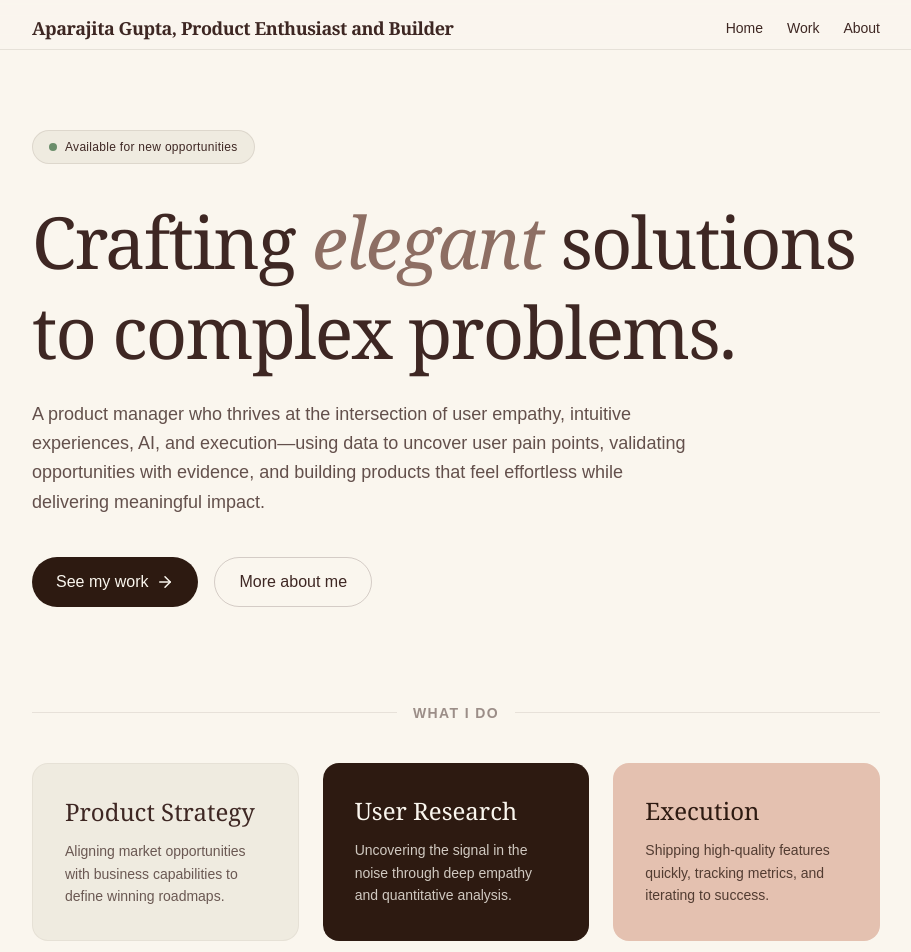
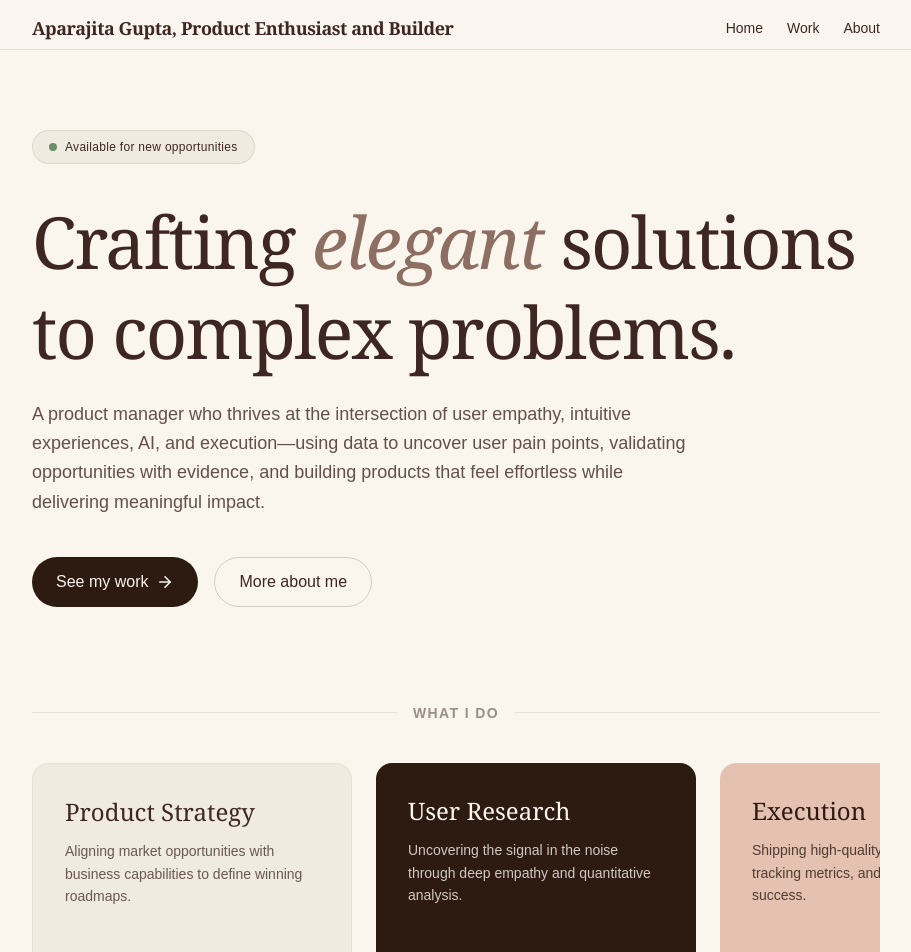
Before and after one commit to Aparajita-learns/portfolio-app, a Next.js app: page / in a window 1280 px wide. Shown: the top 952 px of the page, without its empty margins (184-1095 px from the left). Built offline with nearby package versions, Linux system fonts and the light colour scheme; no server answers.

Commit message:
feat: add AI prototyping and AI augmented product work tiles with sideways scrolling

```diff
--- a/src/app/globals.css
+++ b/src/app/globals.css
@@ -23,3 +23,27 @@ body {
   font-family: Arial, Helvetica, sans-serif;
   @apply antialiased;
 }
+
+/* Custom horizontal scrollbar for project/card tracks */
+.custom-scrollbar::-webkit-scrollbar {
+  height: 6px;
+}
+
+.custom-scrollbar::-webkit-scrollbar-track {
+  background: rgba(62, 39, 35, 0.05); /* --color-ink with opacity */
+  border-radius: 9999px;
+}
+
+.custom-scrollbar::-webkit-scrollbar-thumb {
+  background: rgba(141, 110, 99, 0.4); /* --color-accent with opacity */
+  border-radius: 9999px;
+}
+
+.custom-scrollbar::-webkit-scrollbar-thumb:hover {
+  background: rgba(141, 110, 99, 0.7);
+}
+
+.custom-scrollbar {
+  scrollbar-width: thin;
+  scrollbar-color: rgba(141, 110, 99, 0.4) rgba(62, 39, 35, 0.05);
+}
--- a/src/app/page.tsx
+++ b/src/app/page.tsx
@@ -40,18 +40,26 @@ export default function Home() {
           <div className="h-px flex-1 bg-(--color-ink)/10"></div>
         </div>
 
-        <div className="grid md:grid-cols-3 gap-6">
-          <div className="bg-(--color-cream-dark) p-8 rounded-2xl border border-(--color-ink)/5 hover:-translate-y-2 transition-transform duration-300">
+        <div className="flex overflow-x-auto gap-6 pb-6 custom-scrollbar scroll-smooth snap-x snap-mandatory -mx-6 px-6 md:mx-0 md:px-0">
+          <div className="snap-start w-[280px] md:w-[320px] flex-shrink-0 bg-(--color-cream-dark) p-8 rounded-2xl border border-(--color-ink)/5 hover:-translate-y-2 transition-transform duration-300">
             <h3 className="font-serif text-2xl mb-3">Product Strategy</h3>
             <p className="opacity-75 text-sm leading-relaxed">Aligning market opportunities with business capabilities to define winning roadmaps.</p>
           </div>
-          <div className="bg-(--color-dark) text-(--color-cream) p-8 rounded-2xl hover:-translate-y-2 transition-transform duration-300">
+          <div className="snap-start w-[280px] md:w-[320px] flex-shrink-0 bg-(--color-dark) text-(--color-cream) p-8 rounded-2xl hover:-translate-y-2 transition-transform duration-300">
             <h3 className="font-serif text-2xl mb-3">User Research</h3>
             <p className="opacity-80 text-sm leading-relaxed">Uncovering the signal in the noise through deep empathy and quantitative analysis.</p>
           </div>
-          <div className="bg-(--color-peach) p-8 rounded-2xl hover:-translate-y-2 transition-transform duration-300">
+          <div className="snap-start w-[280px] md:w-[320px] flex-shrink-0 bg-(--color-peach) p-8 rounded-2xl hover:-translate-y-2 transition-transform duration-300">
             <h3 className="font-serif text-2xl mb-3 text-(--color-dark)">Execution</h3>
             <p className="text-(--color-dark)/80 text-sm leading-relaxed">Shipping high-quality features quickly, tracking metrics, and iterating to success.</p>
+          </div>
+          <div className="snap-start w-[280px] md:w-[320px] flex-shrink-0 bg-(--color-cream-dark) p-8 rounded-2xl border border-(--color-ink)/5 hover:-translate-y-2 transition-transform duration-300">
+            <h3 className="font-serif text-2xl mb-3">AI Prototyping</h3>
+            <p className="opacity-75 text-sm leading-relaxed">Rapidly building and validating MVPs with AI-powered tools and workflows.</p>
+          </div>
+          <div className="snap-start w-[280px] md:w-[320px] flex-shrink-0 bg-(--color-dark) text-(--color-cream) p-8 rounded-2xl hover:-translate-y-2 transition-transform duration-300">
+            <h3 className="font-serif text-2xl mb-3">AI-Augmented Product Work</h3>
+            <p className="opacity-80 text-sm leading-relaxed">Leveraging AI to accelerate research, documentation, prioritization, and stakeholder communication.</p>
           </div>
         </div>
       </section>
```
